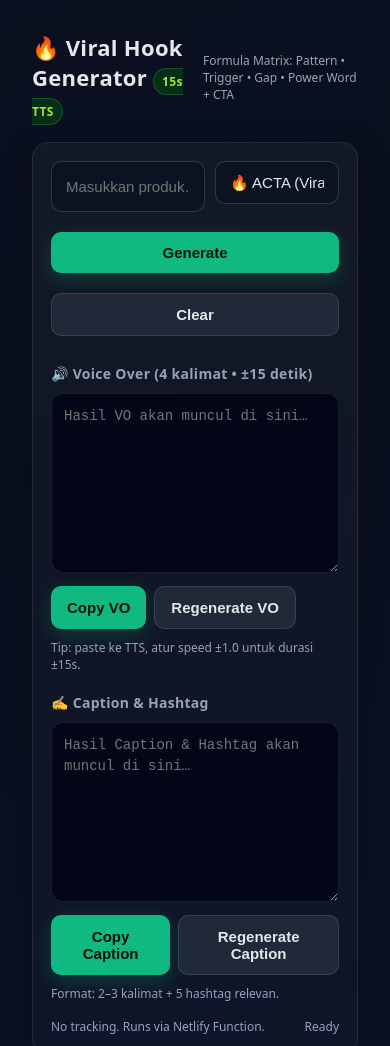
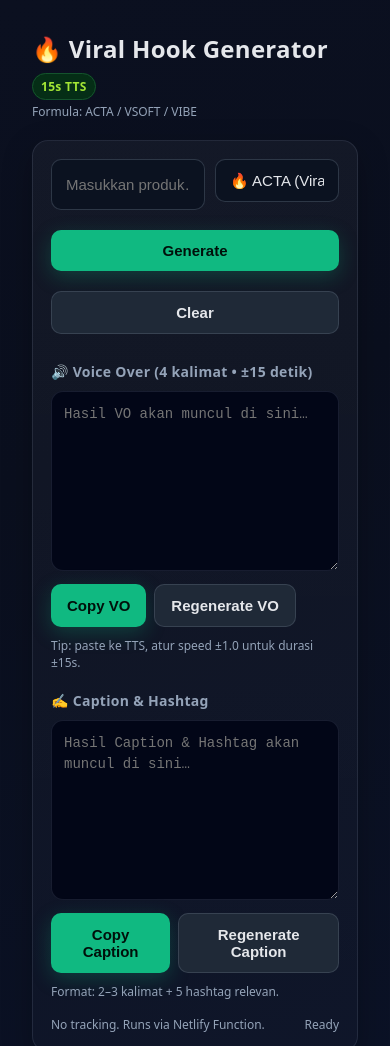
Before and after one commit to papaandra/generator-saya, a plain HTML site: page index.html in a window 390 px wide. Shown: the top 1046 px of the page. Drawn offline with Linux system fonts and the light colour scheme.

Commit message:
Update index.html

```diff
--- a/index.html
+++ b/index.html
@@ -70,7 +70,7 @@
       flex: 0 0 auto;
     }
 
-    /* --- PERBAIKAN UNTUK MOBILE --- */
+    /* --- PERBAIKAN RESPONSIVE UNTUK LAYOUT UTAMA --- */
     @media (max-width: 600px) {
       .row {
         flex-wrap: wrap;
@@ -92,13 +92,33 @@
         margin-top: 2px;
       }
     }
+
+    /* --- PERBAIKAN RESPONSIVE UNTUK HEADER --- */
+    .formula-mobile { display: none; }
+    @media (max-width: 600px) {
+      .header {
+        flex-direction: column;
+        align-items: flex-start;
+        gap: 5px;
+      }
+      .formula-desktop { display: none; }
+      .formula-mobile {
+        display: block;
+        font-size:12px;
+        color:var(--muted);
+      }
+      .header h1 {
+        font-size: 24px;
+      }
+    }
   </style>
 </head>
 <body>
   <div class="app">
     <div class="header">
       <h1>🔥 Viral Hook Generator <span class="badge">15s TTS</span></h1>
-      <div style="font-size:12px;color:#9ca3af">Formula Matrix: Pattern • Trigger • Gap • Power Word + CTA</div>
+      <div class="formula-desktop" style="font-size:12px;color:#9ca3af">Formula Matrix: Pattern • Trigger • Gap • Power Word + CTA</div>
+      <div class="formula-mobile">Formula: ACTA / VSOFT / VIBE</div>
     </div>
 
     <div class="card">
```
